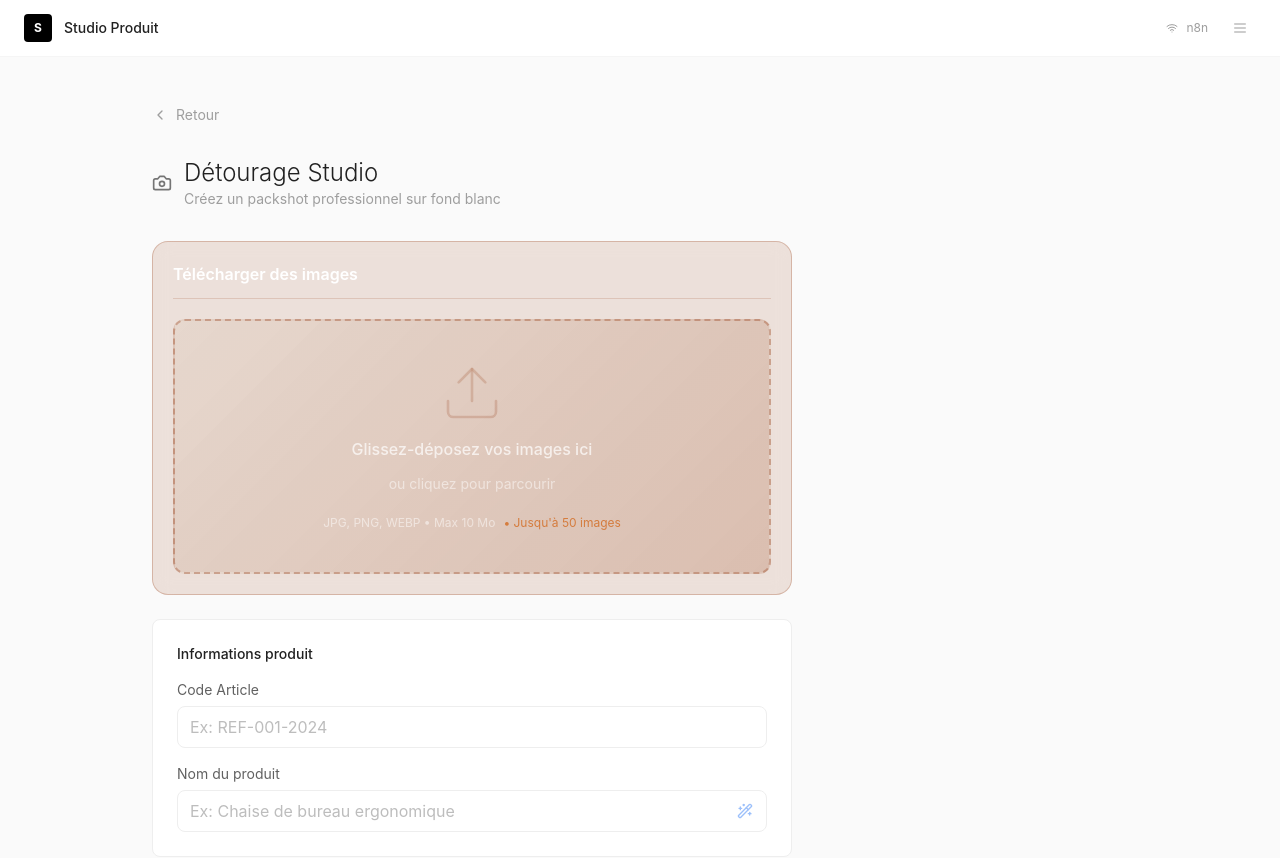
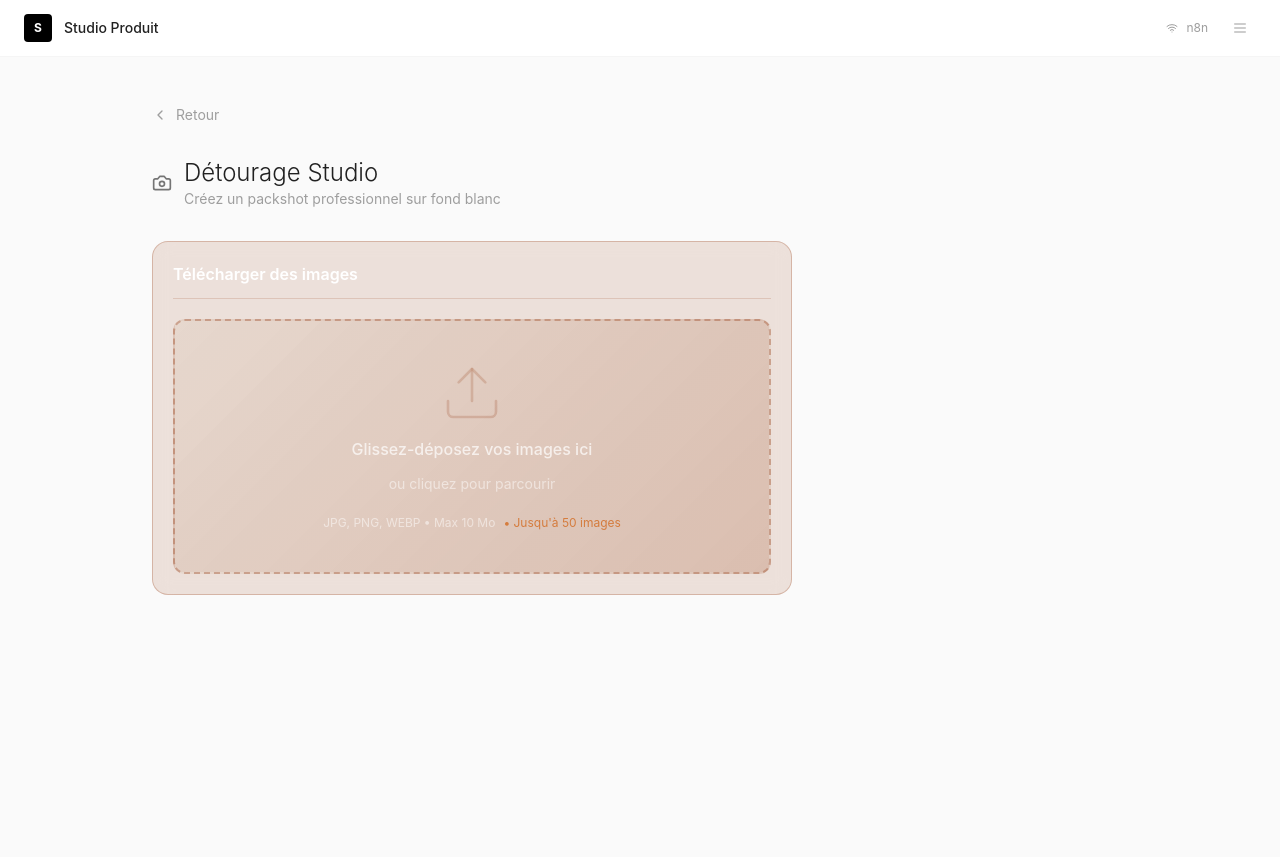
Before and after one commit to pierrefuseau/studio-ia, a React (Vite) app: page / in a window 1280 px wide. Both pictures are taken after a click on the button 412 px from the left and 285 px from the top of the page. Shown: the top 858 px of the page. Built offline with nearby package versions, Linux system fonts and the light colour scheme.

Commit message:
Supprimer les informations produit pour le détourage

```diff
--- a/src/components/TreatmentWorkspace.tsx
+++ b/src/components/TreatmentWorkspace.tsx
@@ -193,7 +193,9 @@ export function TreatmentWorkspace() {
           {/* Colonne gauche - Upload et formulaire */}
           <div className="lg:col-span-2 space-y-6">
             <UploadZone />
-            <ProductForm treatmentType={state.selectedTreatmentType} />
+            {state.selectedTreatmentType !== 'background-removal' && (
+              <ProductForm treatmentType={state.selectedTreatmentType} />
+            )}
           </div>
 
           {/* Colonne droite - Actions et preview */}
```
